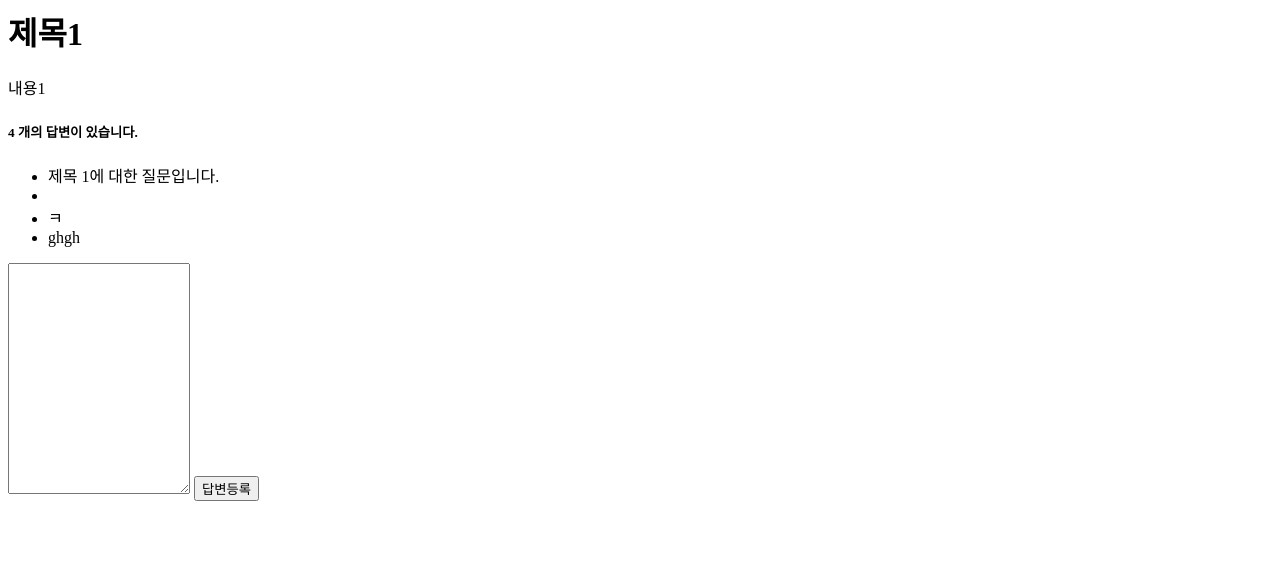
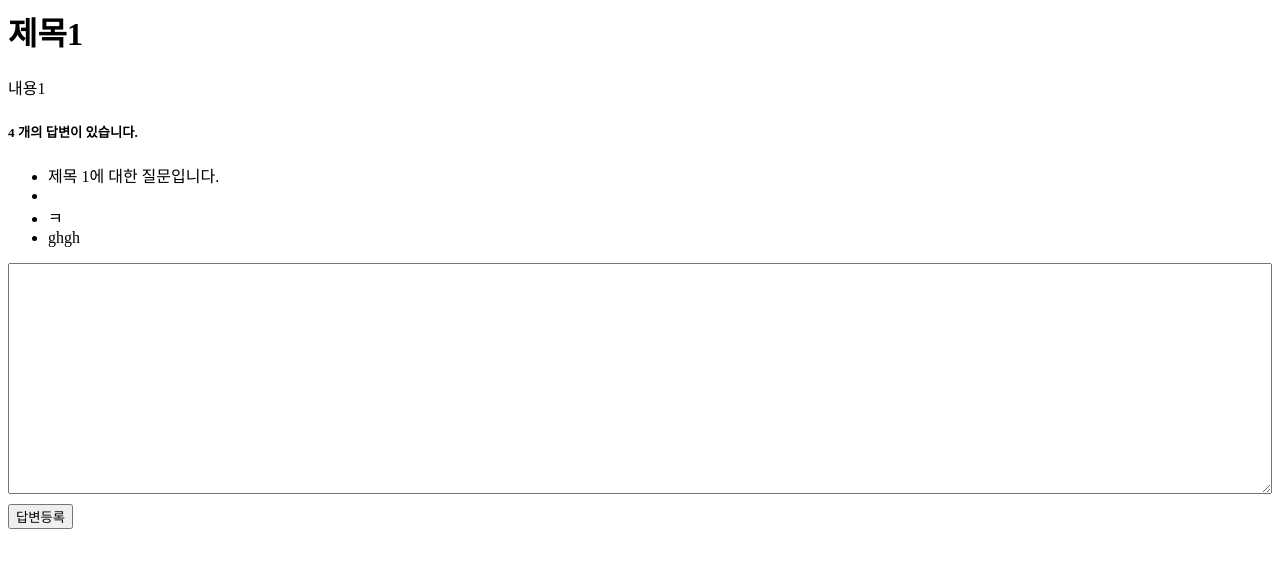
Before and after one commit to HUFSCapstoneDesign/Capstone_BE, a Django app: page /templates/3/ in a window 1280 px wide. Shown: the top 568 px of the page. Run offline with Django 4.2, Linux system fonts and the light colour scheme; data comes from the database, SQL or seed files in the repository.

Commit message:
Feat : django model 구현[5]
static 디렉토리 생성 후 css 적용

```diff
--- a/capstone_/settings.py
+++ b/capstone_/settings.py
@@ -105,7 +105,11 @@ USE_TZ = True
 # Static files (CSS, JavaScript, Images)
 # https://docs.djangoproject.com/en/4.2/howto/static-files/
 
+# css 경로 <BASE_DIR => Project>
 STATIC_URL = "static/"
+STATICFILES_DIRS = [
+    BASE_DIR / 'static',
+]
 
 # Default primary key field type
 # https://docs.djangoproject.com/en/4.2/ref/settings/#default-auto-field
--- /dev/null
+++ b/static/style.css
@@ -0,0 +1,7 @@
+textarea {
+    width: 100%;
+}
+
+input[type=submit] {
+    margin-top: 10px;
+}
--- a/template/templates/question_detail.html
+++ b/template/templates/question_detail.html
@@ -1,3 +1,6 @@
+{% load static %}
+<link rel="stylesheet" type="text/css" href="{% static 'style.css' %}">
+
 <h1>{{ question.subject }}</h1>
 <div>
     {{ question.content }}
```
